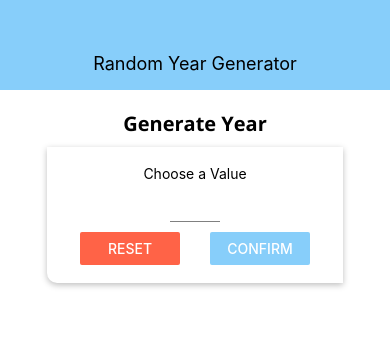
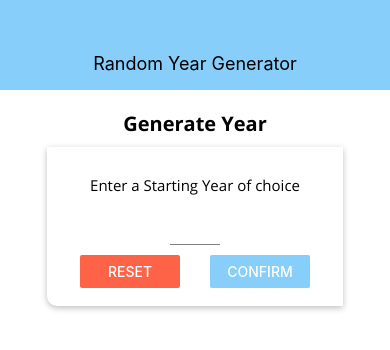
Before and after one commit to adefemi171/random-year-generator, a React Native app: screen / in a window 390 px wide. Shown: the top 350 px of the page. Built offline with nearby package versions, Linux system fonts and the light colour scheme.

Commit message:
added font to the stat title text

```diff
--- a/src/Screens/StartScreen.js
+++ b/src/Screens/StartScreen.js
@@ -75,7 +75,7 @@ const StartScreen = props => {
             <View style={styles.startContainer}>
                 <Text style={styles.startTitle}> Generate Year </Text>
                 <Card style={styles.inputContainer}>
-                    <Text>Choose a Value</Text>
+                    <Text style={styles.startGameTitle}>Enter a Starting Year of choice</Text>
                     <Input
                         style={styles.input}
                         blurOnSubmit
@@ -120,6 +120,12 @@ const styles = StyleSheet.create({
         marginVertical: 10,
         fontFamily: 'open-sans-bold'
     },
+    startGameTitle:{
+        color: 'black', //black
+        fontSize: 15,
+        marginVertical: 10,
+        fontFamily: 'open-sans-regular'
+    },
     inputContainer:{
         width: 300,
         maxWidth: '80%',
```
